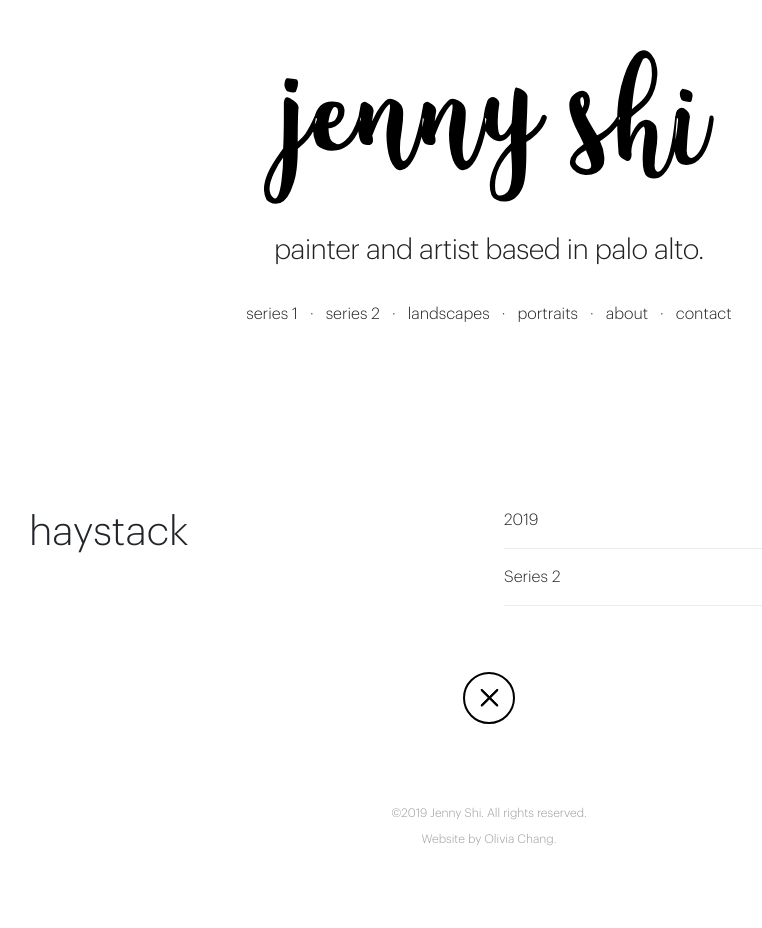
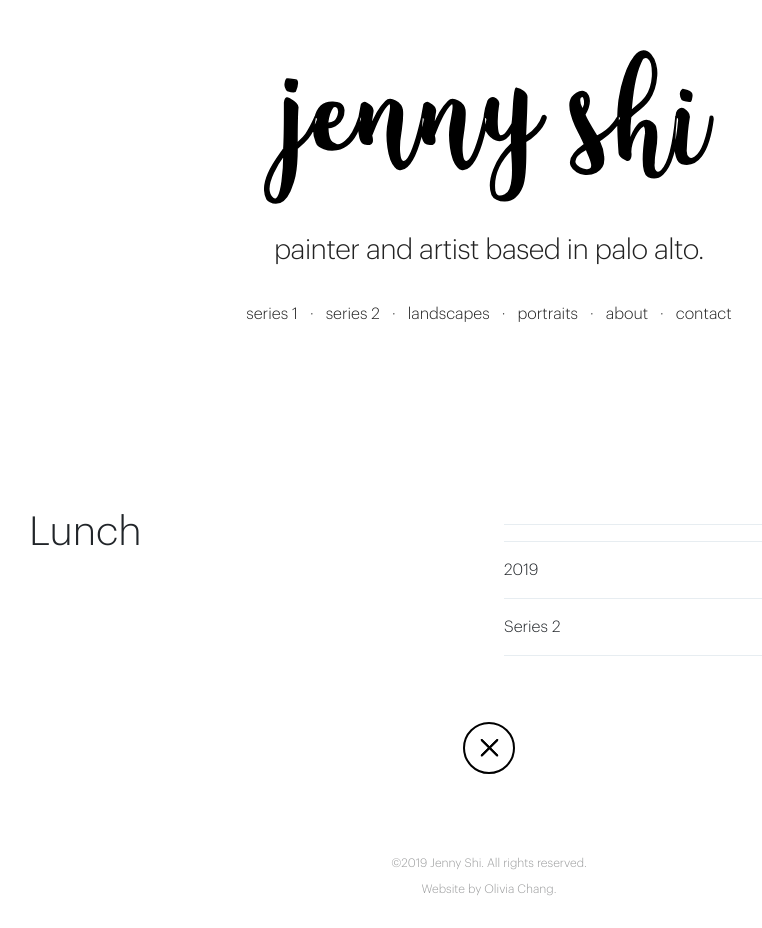
Before and after one commit to oliviachang29/jenny, a Jekyll site: the page built from _projects/haystack.markdown, in a window 1280 px wide. Shown: the whole page, without its empty margins (151-913 px from the left). Built offline with Jekyll 4.4.1, drawn with Linux system fonts in a browser that asks for light colours; a file with an impossible date is left out; before the commit the page ends 900 px from its top, so only the background shows below that.

Commit message:
Update from Forestry.io Jenny Shi updated _projects/haystack.markdown

```diff
--- a/_projects/haystack.markdown
+++ b/_projects/haystack.markdown
@@ -1,7 +1,11 @@
 ---
-title: haystack
-date: 2019-06-01 23:36:00 Z
+title: Lunch
+date: 2019-06-01T23:36:00.000+00:00
 categories:
 - series 2
 image: "/uploads/slightglareyoungartshaystack.jpg"
+description: ''
+medium: ''
+style: ''
+
 ---
```
Also changed, not shown: .forestry/front_matter/templates/project.yml.
